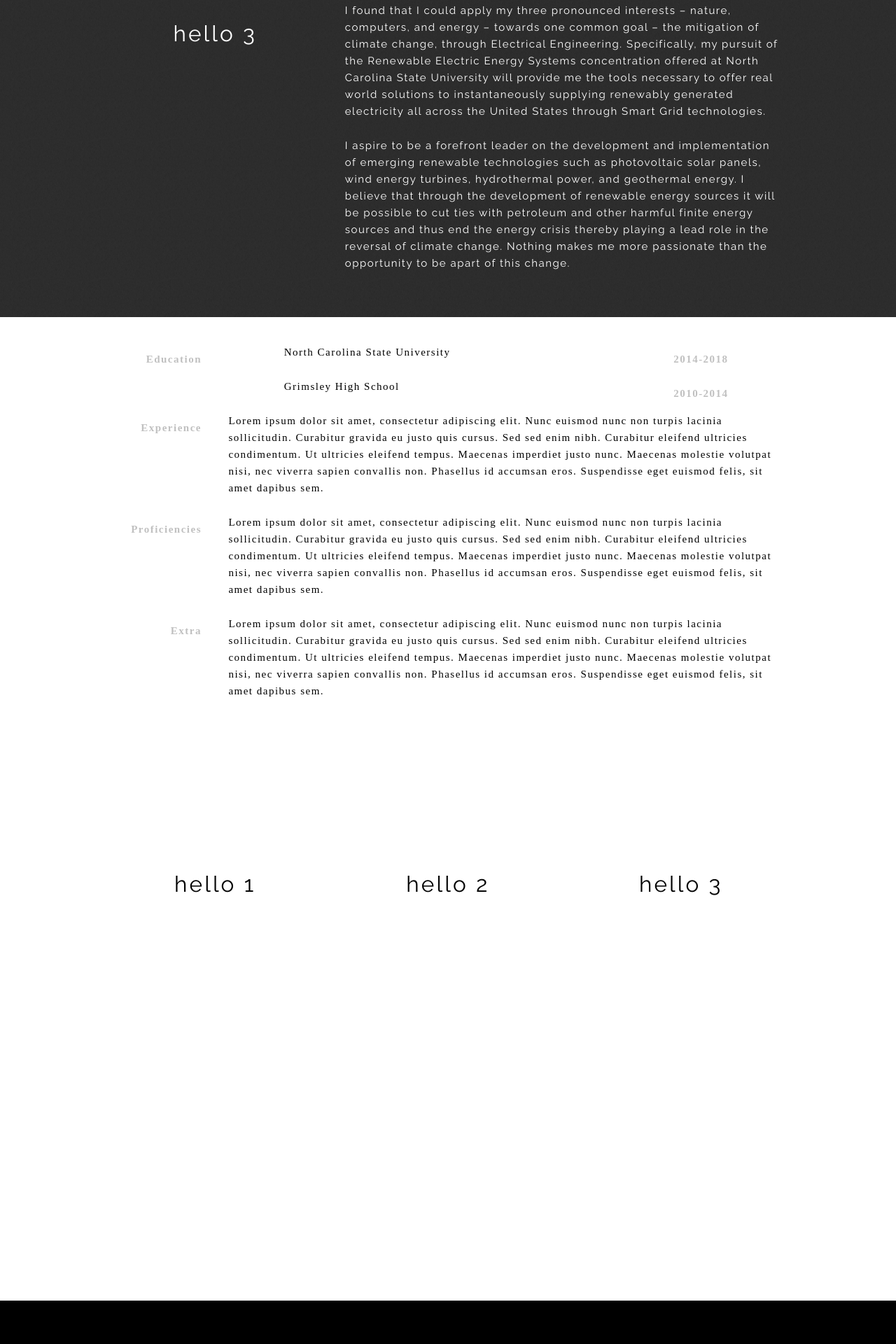
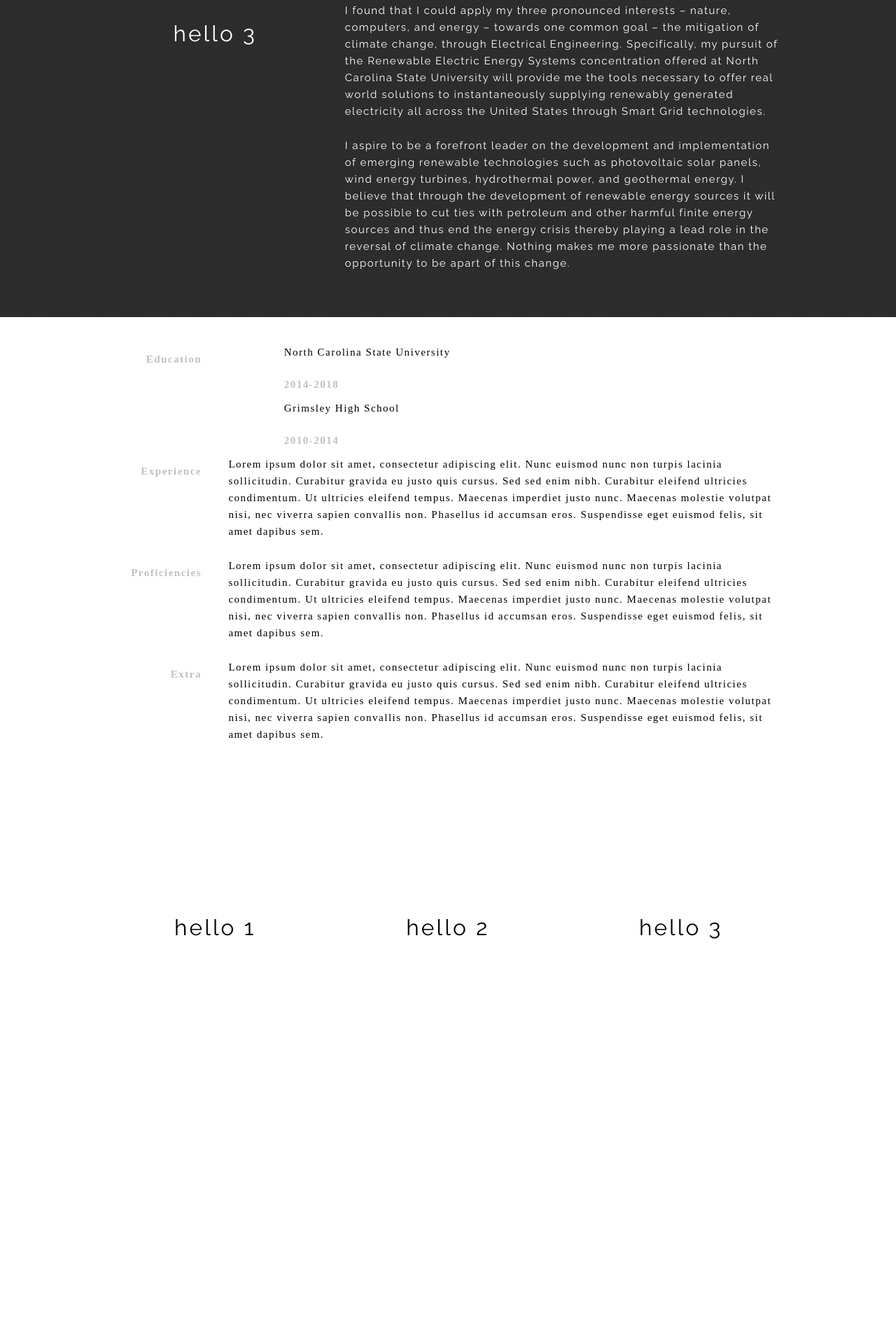
Before and after one commit to jacksoncwilliams/jackson-erin, a Jekyll site: the page built from simpleindex.html, in a window 1280 px wide. Shown: the part 1878-3798 px from the top of the page at 70% size. Built offline with Jekyll 4.4.1, drawn with Linux system fonts in a browser that asks for light colours; nearby versions of some CDN libraries; some web fonts are replaced; before the commit the page ends 3736 px from its top, so only the background shows below that.

Commit message:
Update simple.css

```diff
--- a/css/simple.css
+++ b/css/simple.css
@@ -191,13 +191,6 @@ body {
    letter-spacing: 0.1em;
 }
 
-#resume .alignright {
-   float:right;
-}
-
-#resume .alignleft {
-   float:left;
-}
 
 #resume h2 {
    color: #c0c0c0;
```
